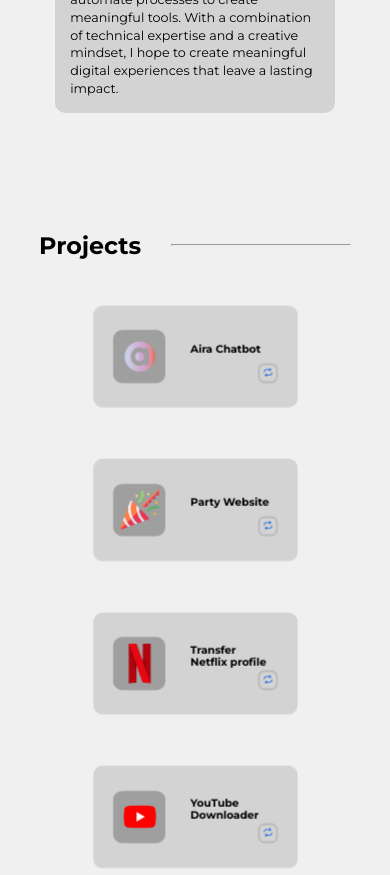
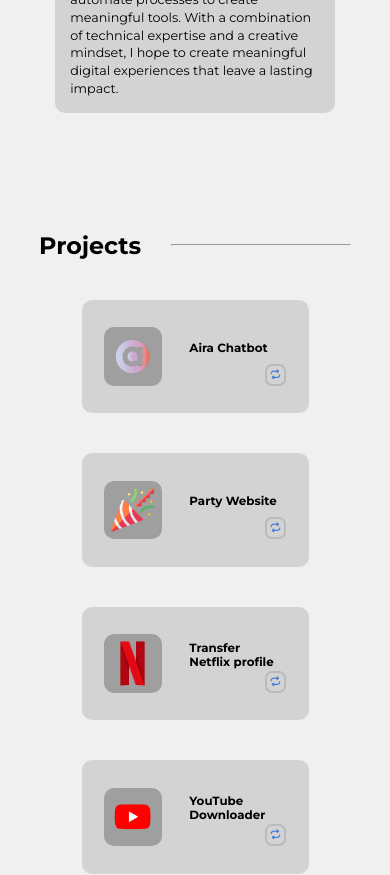
Before and after one commit to matochichap/portfolio-website-react, a React (Create React App) app: page / in a window 390 px wide. Shown: the part 1318-2193 px from the top of the page. Built offline with nearby package versions, Linux system fonts and the light colour scheme.

Commit message:
fix project-card-scaling

```diff
--- a/src/components/Components.css
+++ b/src/components/Components.css
@@ -690,6 +690,10 @@ hr {
         grid-template-columns: 1fr;
     }
 
+    .project-card {
+        scale: 100%;
+    }
+
     .project-card-front {
         --length: calc(15vw);
     }
```
